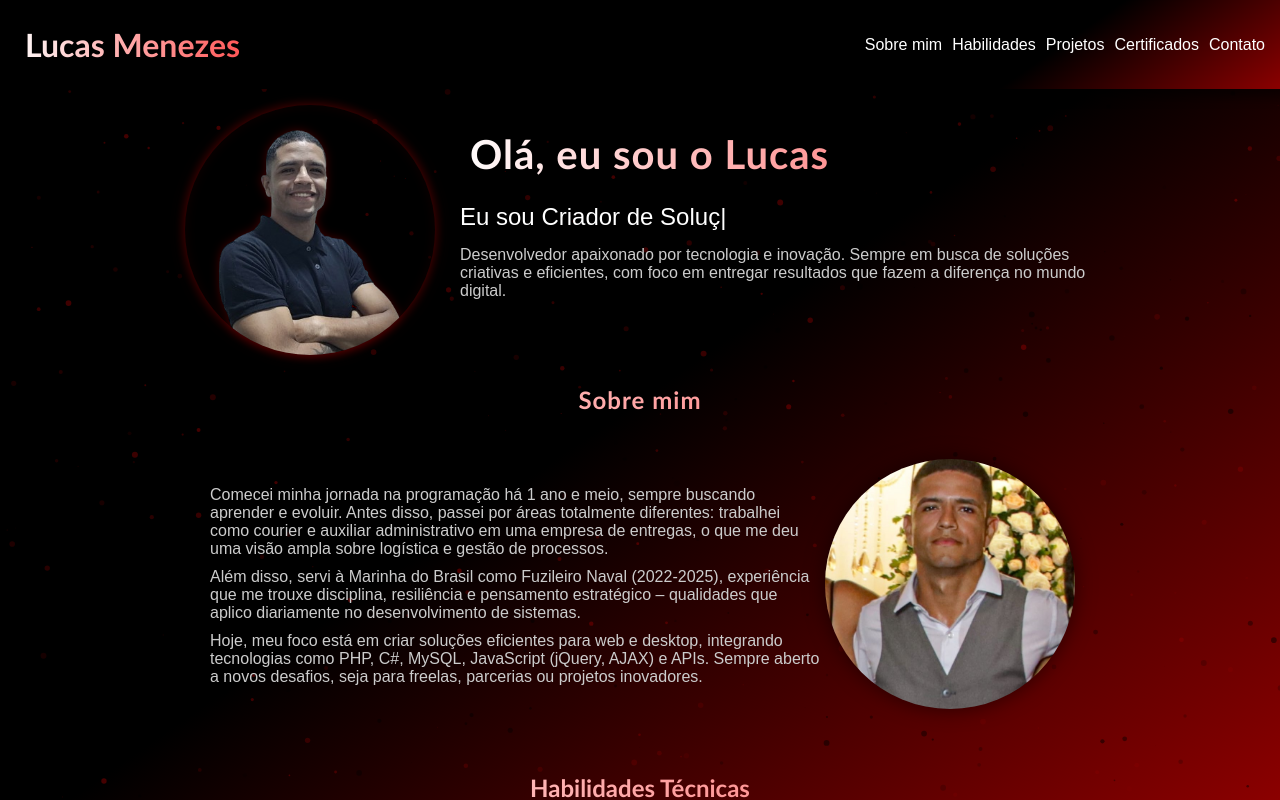
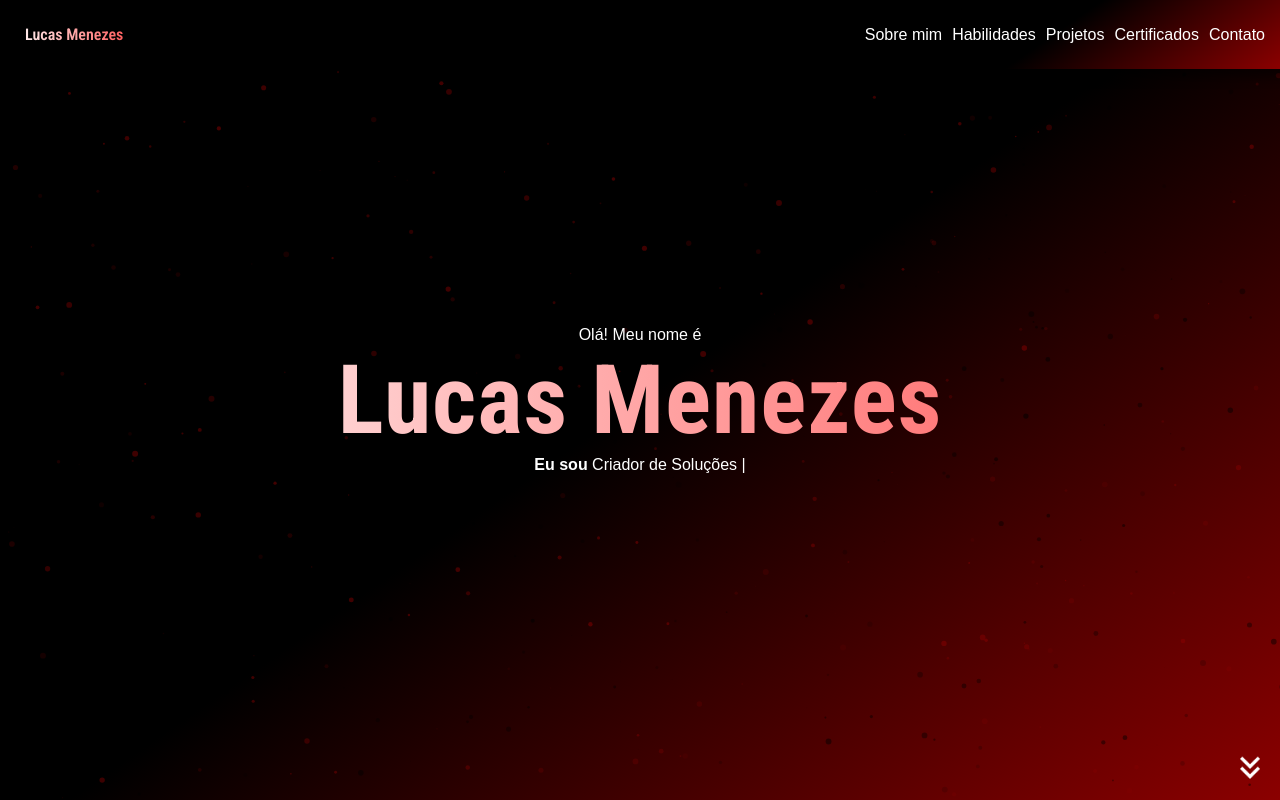
Before and after one commit to Lucas-Mnzs/meuportfolio, a plain HTML site: page index.html in a window 1280 px wide. Shown: the top 800 px of the page. Drawn offline with nearby package versions, Linux system fonts and the light colour scheme.

Commit message:
Atualizando css

```diff
--- a/index.html
+++ b/index.html
@@ -13,9 +13,12 @@
     <title>Lucas Menezes</title>
   </head>
   <body>
+    <div id="descer">
+      <img src="imagens/keyboard_double_arrow_down_24dp_FFFF_FILL0_wght400_GRAD0_opsz24.png" alt="Desça">
+    </div>
     <div id="particles-js"></div>
     <!-- Partículas aqui (primeiro elemento) -->
-    <header>
+    <header id="cabecalho">
       <a href="#" id="ini">Lucas Menezes</a>
       <div id="opc">
         <a href="#sobre" class="opcoes">Sobre mim</a>
@@ -57,25 +60,21 @@
     </header>
     <main>
       <section id="inicio">
-        <div id="infoPrin">
-          <div id="fotoUser">
-            <img src="imagens/transferir.png" alt="Foto Usuário" />
-          </div>
-        </div>
         <div id="inf">
-          <h1>Olá, eu sou o Lucas</h1>
-          <p id="descricao">Eu sou <span id="desc"></span></p>
-
-          <p class="sm" id="descPrin">
-            Desenvolvedor apaixonado por tecnologia e inovação. Sempre em busca
-            de soluções criativas e eficientes, com foco em entregar resultados
-            que fazem a diferença no mundo digital.
-          </p>
+            <p>Olá! Meu nome é</p>
+            <h1>Lucas Menezes</h1>
+            <p id="descricao"><strong>Eu sou</strong> <span id="desc"></span></p>
         </div>
       </section>
       <section id="sobre">
         <h1 id="sobreH">Sobre mim</h1>
         <div id="sobremim">
+          <div id="segundafoto">
+            <img
+              src="imagens/transferir.png"
+              alt=""
+            />
+          </div>
           <div id="sobreinfo">
             <p class="sm">
               Comecei minha jornada na programação há 1 ano e meio, sempre
@@ -96,12 +95,6 @@
               (jQuery, AJAX) e APIs. Sempre aberto a novos desafios, seja para
               freelas, parcerias ou projetos inovadores.
             </p>
-          </div>
-          <div id="segundafoto">
-            <img
-              src="imagens/WhatsApp Image 2025-03-15 at 17.39.31.jpeg"
-              alt=""
-            />
           </div>
         </div>
       </section>
--- a/script.js
+++ b/script.js
@@ -6,6 +6,13 @@ ScrollReveal().reveal(".skill", {
 });
 
 ScrollReveal().reveal(".swiper", {
+  delay: 300,
+  reset: true,
+  distance: "50px",
+  origin: "bottom",
+});
+
+ScrollReveal().reveal("#sobre", {
   delay: 300,
   reset: true,
   distance: "50px",
@@ -47,3 +54,34 @@ $("#menu").on("click", function () {
   // Alterna o estado do menu
   isMenuOpen = !isMenuOpen;
 });
+
+window.addEventListener("load", function () {
+  setTimeout(function () {
+    const div = document.getElementById("descer");
+    div.style.display = "block"; // Torna a div visível
+    setTimeout(() => {
+      div.style.opacity = 1; // Torna a div gradualmente visível
+    }, 50); // Delay muito pequeno para permitir que a transição comece
+  }, 3000); // 3000 milissegundos = 3 segundos
+});
+
+$(document).on("scroll", function () {
+  const div = document.getElementById("descer");
+  const header = document.querySelector("#cabecalho");
+  const opc = document.querySelector("#opc");
+  if (window.scrollY > 0) {
+    div.style.display = "none";
+    div.style.opacity = 0;
+    header.style.padding = "5px";
+    opc.style.top = "58px";
+    opc.style.height = "calc(100% - 58px)";
+  } else {
+    div.style.display = "block";
+    setTimeout(() => {
+      div.style.opacity = 1;
+    }, 50);
+    header.style.padding = "10px";
+    opc.style.top = "68px";
+    opc.style.height = "calc(100% - 68px)";
+  }
+});
--- a/style.css
+++ b/style.css
@@ -4,6 +4,36 @@
   box-sizing: border-box;
   font-family: Arial, Helvetica, sans-serif;
   color: white;
+}
+
+@font-face {
+  font-family: "h1";
+  src: url("fonte/RobotoCondensed-VariableFont_wght.ttf");
+}
+
+#descer {
+  position: fixed;
+  z-index: 99999;
+  bottom: 10px;
+  right: 10px;
+  display: none; /* Inicialmente oculta */
+  opacity: 0; /* Inicialmente invisível */
+  transition: opacity 1s ease-in-out; /* Transição suave para a opacidade */
+  animation: transform 0.8s ease-in infinite alternate;
+}
+
+@keyframes transform {
+  from {
+    transform: translateY(0);
+  }
+  to {
+    transform: translateY(5px);
+  }
+}
+
+#descer img {
+  height: 40px;
+  width: 40px;
 }
 
 html {
@@ -33,14 +63,14 @@ body {
   z-index: -1; /* Coloca as partículas atrás do conteúdo */
 }
 
-header,
+#cabecalho,
 main,
 footer {
   position: relative; /* Garante que o conteúdo fique acima das partículas */
   z-index: 1; /* Coloca o conteúdo na frente das partículas */
 }
 
-header {
+#cabecalho {
   display: flex;
   justify-content: space-between;
   align-items: center;
@@ -52,8 +82,7 @@ header {
   box-shadow: 8px 8px 10px rgba(0, 0, 0, 0.488);
 }
 
-header a {
-  color: white;
+#cabecalho a {
   text-decoration: none;
   font-size: 1em;
 }
@@ -92,25 +121,10 @@ header a {
   cursor: pointer;
 }
 
-section {
-  animation: appear 1s ease;
-}
-
-@keyframes appear {
-  from {
-    opacity: 0;
-    transform: translate(0, 20px);
-  }
-  to {
-    opacity: 1;
-    transform: translate(0, 0);
-  }
-}
-
 h1,
 h2,
 #ini {
-  font-family: "Gill Sans", "Gill Sans MT", Calibri, "Trebuchet MS", sans-serif;
+  font-family: "h1";
   background: linear-gradient(90deg, #fff, #ff4c4c);
   background-clip: text;
   -webkit-background-clip: text;
@@ -126,8 +140,21 @@ h2,
 #inicio {
   display: flex;
   justify-content: center;
+  align-items: center;
   width: 100%;
-  padding-top: 105px;
+  height: 100vh;
+  animation: appear 1s ease;
+}
+
+@keyframes appear {
+  from {
+    opacity: 0;
+    transform: translate(0, 200px);
+  }
+  to {
+    opacity: 1;
+    transform: translate(0, 0);
+  }
 }
 
 .opcoes {
@@ -153,41 +180,10 @@ h2,
   width: 100%; /* Expande a linha da esquerda para a direita */
 }
 
-#fotoUser {
-  width: 250px;
-  height: 250px;
-  border-radius: 50%;
-  margin: auto;
-  display: flex;
-  justify-content: center;
-  align-items: center;
-  overflow: hidden;
-  box-shadow: 0px 0px 10px rgba(94, 0, 0, 0.894);
-  filter: drop-shadow(0 0 5px rgb(64, 0, 0));
-}
-
-#fotoUser img {
-  width: 160%;
-  height: 120%;
-  transition: 0.5s;
-}
-
-#infoPrin {
-  text-align: center;
-  text-shadow: 2px 2px 2px black;
-}
-
 h1 {
   margin: 10px;
   letter-spacing: 1px;
   font-weight: 700;
-}
-
-#infoPrin p {
-  margin: 10px;
-  font-size: 0.8em;
-  font-weight: 500;
-  color: #ccc;
 }
 
 #descPrin {
@@ -311,29 +307,36 @@ h1 {
 }
 
 #inf {
-  width: 50%;
-  margin-left: 20px;
+  width: 100%;
+  text-align: center;
 }
 
 #inf h1 {
-  font-size: 2.5em;
-  margin-left: 0;
+  font-size: 6em;
+  margin: 0;
+  padding: 0;
 }
 
-#descricao {
-  text-indent: 5px;
-  font-size: 1.5em;
+#segundafoto {
+  display: flex;
+  justify-content: center;
+  align-items: center;
+  width: 300px;
+  height: 300px;
+  border-radius: 5%;
+  box-shadow: 0 0 8px rgba(177, 0, 0, 0.52);
+  overflow: hidden;
 }
 
 #segundafoto img {
-  height: 250px;
-  width: 250px;
-  border-radius: 50%;
+  height: 400px;
+  width: 500px;
   filter: drop-shadow(0 0 10px rgba(0, 0, 0, 0.52));
 }
 
 #sobreinfo {
   width: 50%;
+  margin-left: 15px;
 }
 
 #certificados {
@@ -507,8 +510,6 @@ footer {
     align-items: center;
     position: fixed;
     right: 0;
-    top: 78px;
-    height: calc(100% - 78px);
     background-image: linear-gradient(45deg, black 87%, darkred);
     padding: 35px;
     width: 75%;
@@ -520,12 +521,12 @@ footer {
 
   #inf {
     width: 100%;
-    margin-left: 0;
   }
 
   #inf h1 {
-    font-size: 1.7em;
+    font-size: 2.5em;
     text-align: center;
+    margin-bottom: 15px;
   }
 
   #descricao {
@@ -539,13 +540,25 @@ footer {
     text-align: center;
   }
 
+  #segundafoto {
+    width: 250px;
+    height: 250px;
+    margin-bottom: 15px;
+  }
+
+  #segundafoto img {
+    height: 300px;
+    width: 400px;
+  }
+
   #sobremim {
-    flex-direction: column-reverse;
+    flex-direction: column;
   }
 
   #sobreinfo {
     width: 100%;
     text-align: center;
+    margin-left: 0;
   }
 
   .sm {
```
Also changed, not shown: fonte/RobotoCondensed-Italic-VariableFont_wght.ttf (added), fonte/RobotoCondensed-VariableFont_wght.ttf (added), imagens/keyboard_double_arrow_down_24dp_FFFF_FILL0_wght400_GRAD0_opsz24.png (added).
